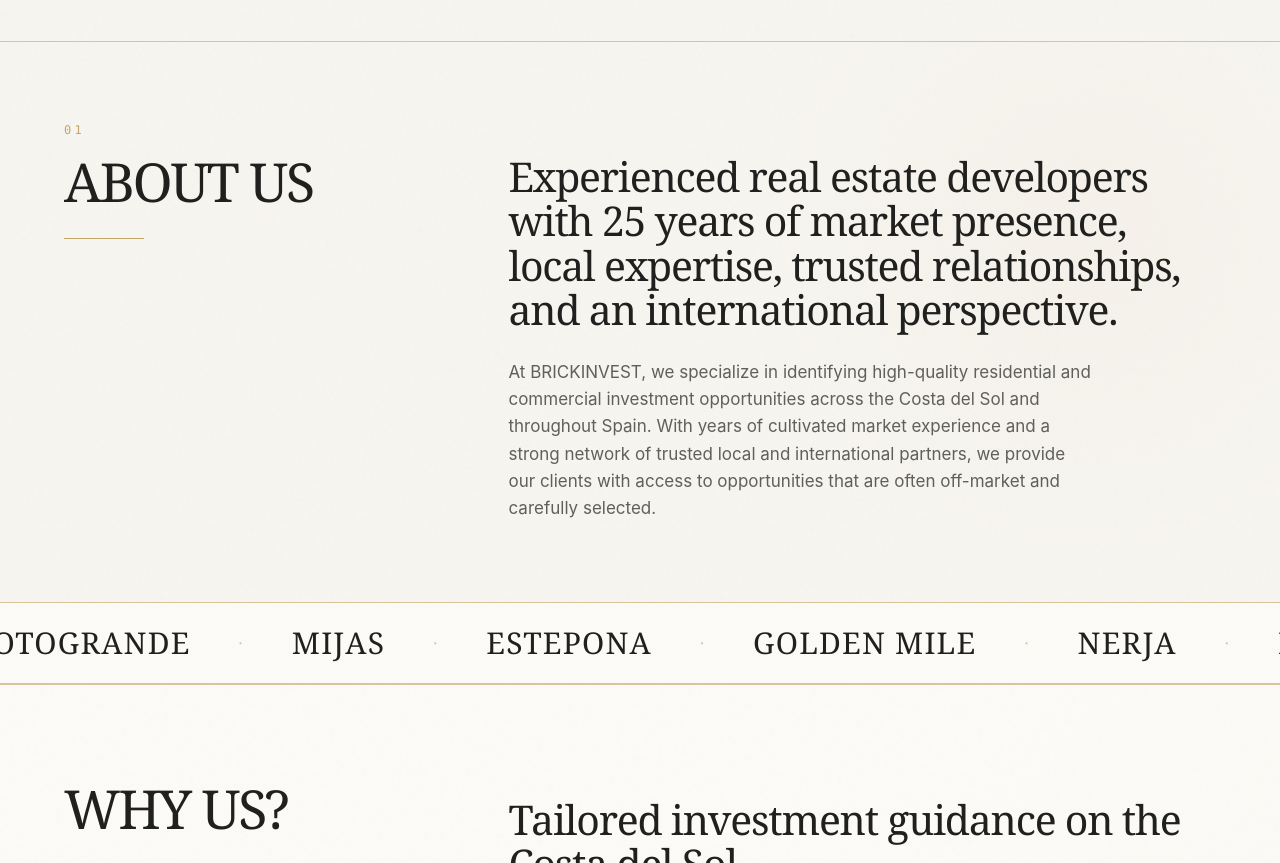
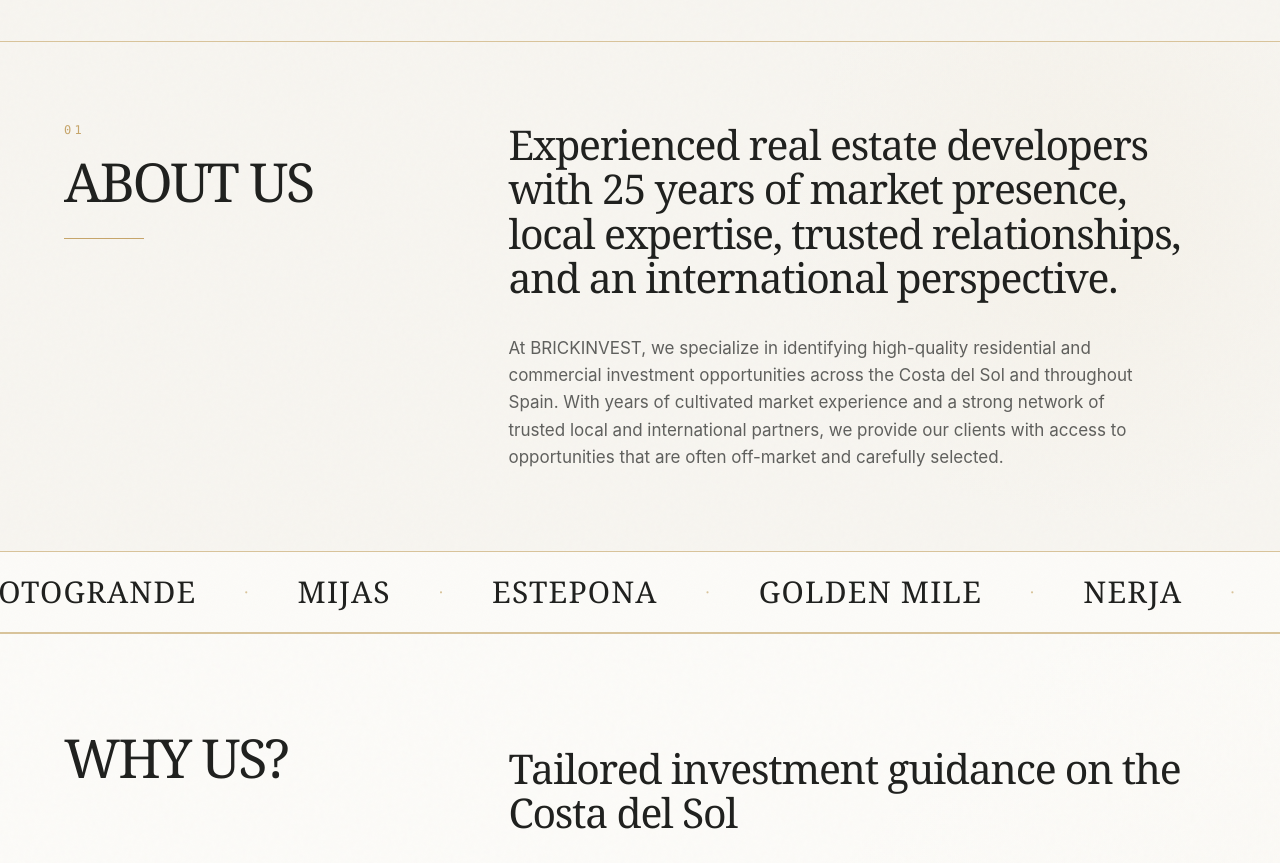
Before and after one commit to zdazix/brickinvest, a React (Vite) app in the folder app-1/: page / in a window 1280 px wide. Shown: the part 620-1483 px from the top of the page. Built offline with nearby package versions, Linux system fonts and the light colour scheme.

Commit message:
Refine ONLY the ABOUT US section.
Amazi-Operation-Id: task:6cfa1d28-0fc3-46a8-ac2a-7e1a67a82f78
Amazi-Operation-Payload: b0e99856994cf86f6066fa40198ea0dfdb4b800e0280f1732da6e9c05d55ea5a

```diff
--- a/app-1/src/pages/home/components/AboutSection.tsx
+++ b/app-1/src/pages/home/components/AboutSection.tsx
@@ -20,9 +20,11 @@ export const AboutSection = () => {
           </h2>
           <div className="mt-8 h-px w-20 bg-primary" />
         </div>
-        <div className="max-w-3xl lg:pt-8">
-          <p className="editorial-intro">{t("aboutSupporting")}</p>
-          <p className="body-copy mt-7">{t("aboutBody")}</p>
+        <div className="min-w-0">
+          <p className="editorial-intro max-w-[760px] leading-[1.08]">
+            {t("aboutSupporting")}
+          </p>
+          <p className="body-copy mt-9 max-w-[650px]">{t("aboutBody")}</p>
         </div>
       </div>
     </section>
```
